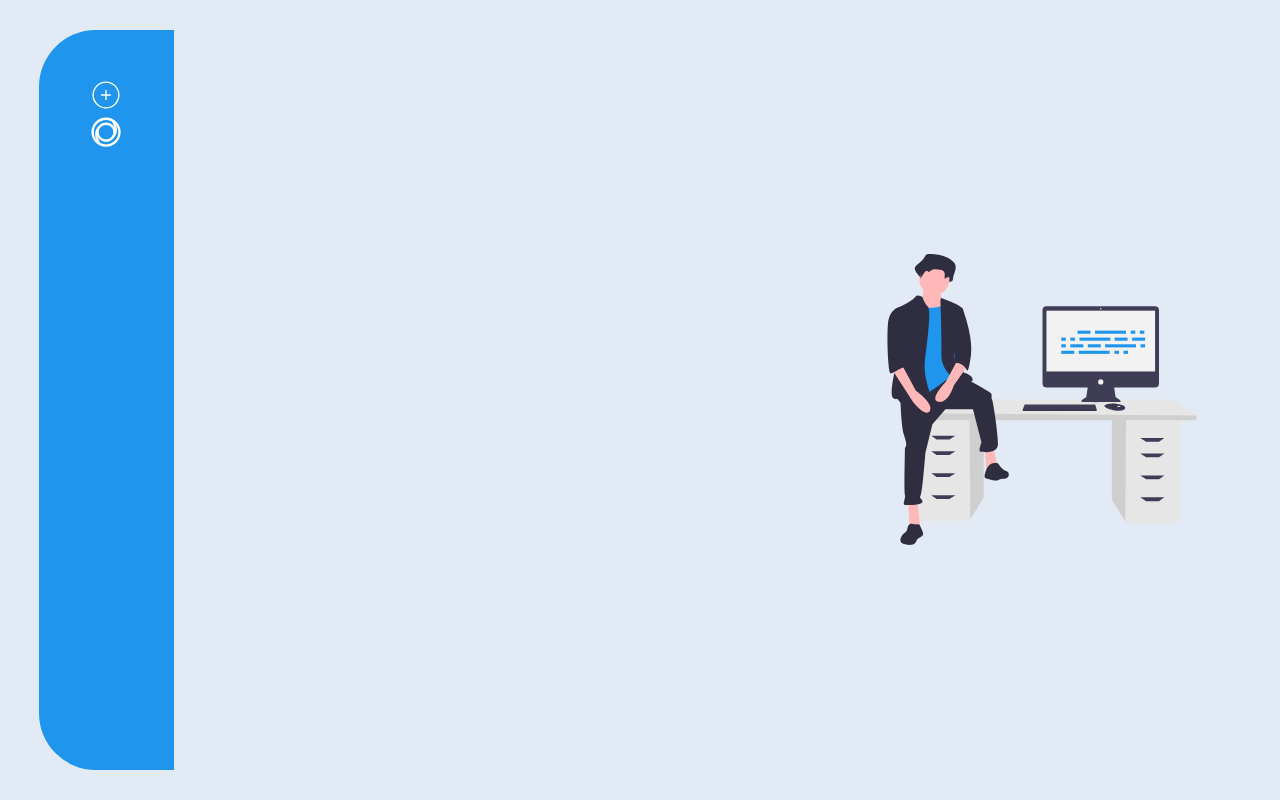
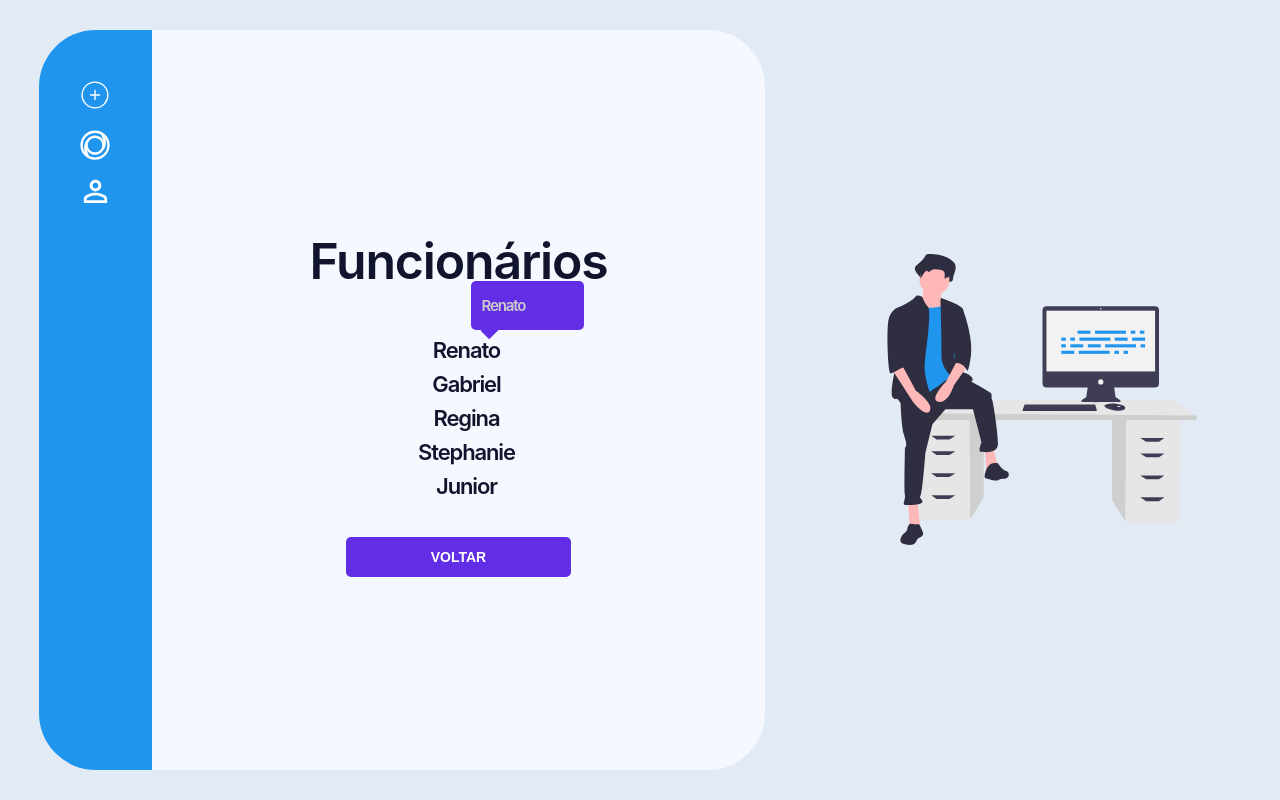
Before and after one commit to devjusan/Employee-Management, a React (Create React App) app: page /lista in a window 1280 px wide. Built offline with nearby package versions, Linux system fonts and the light colour scheme.

Commit message:
feat: new svg

```diff
--- a/package.json
+++ b/package.json
@@ -17,6 +17,8 @@
     "react-dom": "^17.0.2",
     "react-router-dom": "^5.2.0",
     "react-scripts": "4.0.3",
+    "react-uuid": "^1.0.2",
+    "reactjs-popup": "^2.0.5",
     "styled-components": "^5.3.0",
     "typescript": "^4.1.2",
     "web-vitals": "^1.0.1"
--- a/src/components/AsideMenu/index.tsx
+++ b/src/components/AsideMenu/index.tsx
@@ -1,6 +1,8 @@
 import React from "react";
 import * as S from "./styles";
 import Plus from "../../assets/plus.svg";
+import User from "../../assets/user.svg";
+
 import { ReactComponent as Circle } from "../../assets/circle.svg";
 import { Link } from "react-router-dom";
 const AsideMenu: React.FC = () => {
@@ -19,6 +21,11 @@ const AsideMenu: React.FC = () => {
             </S.SVG>
           </li>
         </Link>
+        <Link to="/lista">
+          <li>
+            <img src={User} alt="Botão para ver a lista de usuários" />
+          </li>
+        </Link>
       </S.Menu>
     </S.Wrapper>
   );
--- a/src/components/AsideMenu/styles.ts
+++ b/src/components/AsideMenu/styles.ts
@@ -20,8 +20,9 @@ export const SVG = styled.svg`
 
 export const Menu = styled.ul`
   display: flex;
+  align-items: center;
   flex-direction: column;
-  gap: 0.5rem;
+  gap: 1.75rem;
   li {
     text-decoration: none;
     list-style: none;
--- a/src/components/Button/index.tsx
+++ b/src/components/Button/index.tsx
@@ -7,13 +7,19 @@ interface ButtonProps extends ButtonHTMLAttributes<HTMLButtonElement> {
   marginTop?: string | number;
 }
 
-const Button: React.FC<ButtonProps> = ({ marginTop, width, children }) => {
+const Button: React.FC<ButtonProps> = ({
+  marginTop,
+  width,
+  children,
+  ...rest
+}) => {
   return (
     <S.Container
       style={{
         marginTop: typeof marginTop === "string" ? marginTop : `${marginTop}px`,
         width: typeof width === "string" ? width : `${width}px`,
       }}
+      {...rest}
     >
       {children}
     </S.Container>
--- a/src/components/Main/index.tsx
+++ b/src/components/Main/index.tsx
@@ -3,6 +3,7 @@ import * as S from "./styles";
 import { BrowserRouter as Router, Switch, Route } from "react-router-dom";
 import Topic from "../Topic";
 import NewUser from "../../pages/NewUser";
+import UserList from "../../pages/UsersList";
 
 const Main: React.FC = () => (
   <S.Wrapper>
@@ -10,10 +11,19 @@ const Main: React.FC = () => (
       <AsideMenu />
       <Switch>
         <Route exact path="/">
-          <Topic />
+          <Topic
+            birth="02/16/1998"
+            name="Valmir"
+            secundaryName="Batista"
+            role="Programador"
+            salary={3000}
+          />
         </Route>
         <Route path="/adicionar">
           <NewUser />
+        </Route>
+        <Route path="/lista">
+          <UserList />
         </Route>
       </Switch>
     </Router>
```
Also changed, not shown: src/components/Topic/index.tsx (+9 -1 lines), src/assets/user.svg (added), 1 other file (tests, documents, lock files or other folders).
